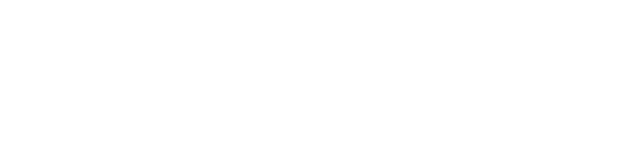
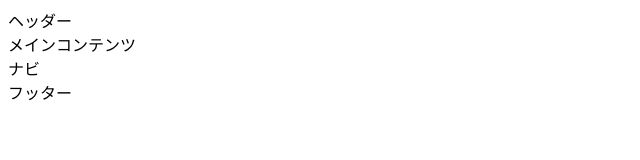
Before and after one commit to necorice2019/git-sandbox, a plain HTML site: page index.html in a window 1280 px wide. Shown: the whole page, without its empty margins (0-640 px from the left). Drawn offline with Linux system fonts and the light colour scheme.

Commit message:
bodyにタグ追加

```diff
--- a/index.html
+++ b/index.html
@@ -8,5 +8,18 @@
 </head>
 <body>
 
+	<header>
+		ヘッダー
+	</header>
+	<main>
+		メインコンテンツ
+	</main>
+	<nav>
+		ナビ
+	</nav>
+	<footer>
+		フッター
+	</footer>
+
 </body>
 </html>
```
